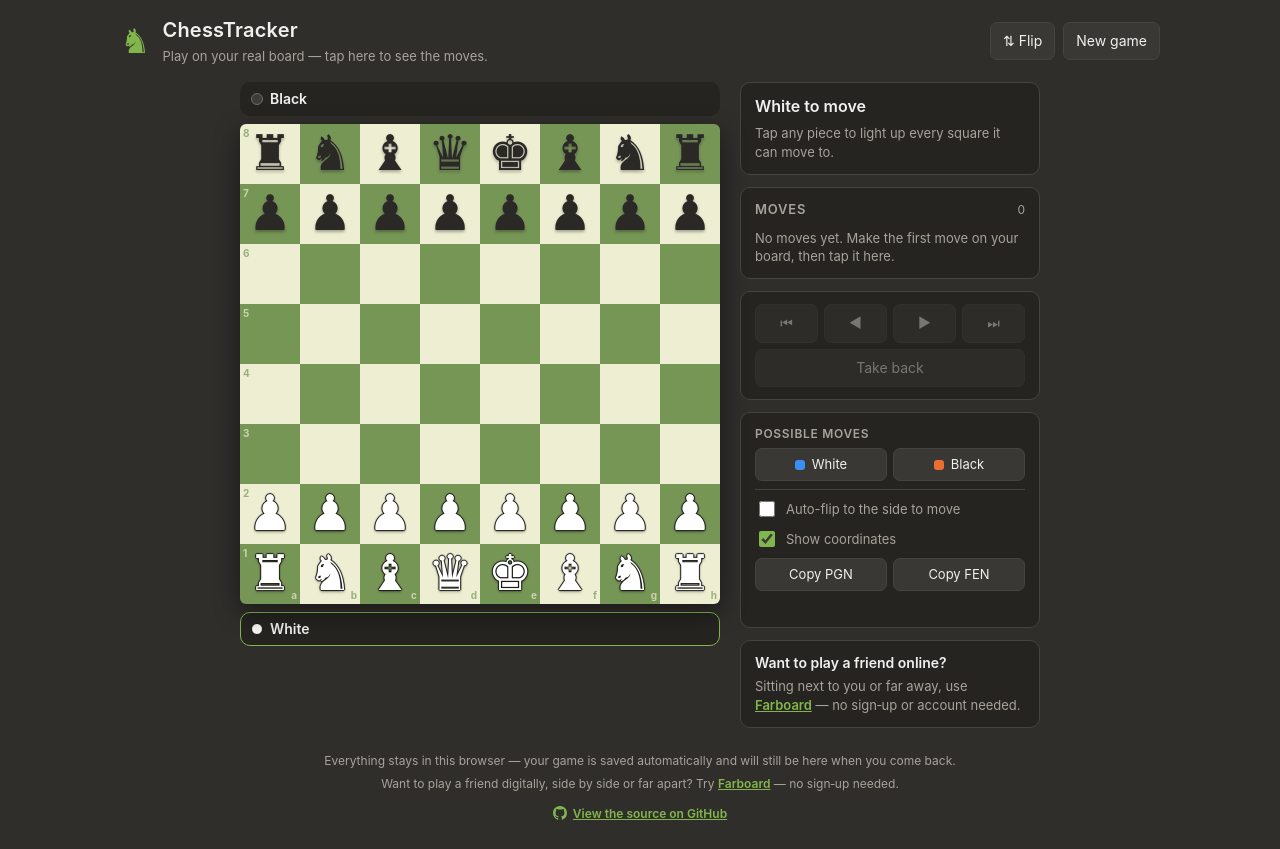
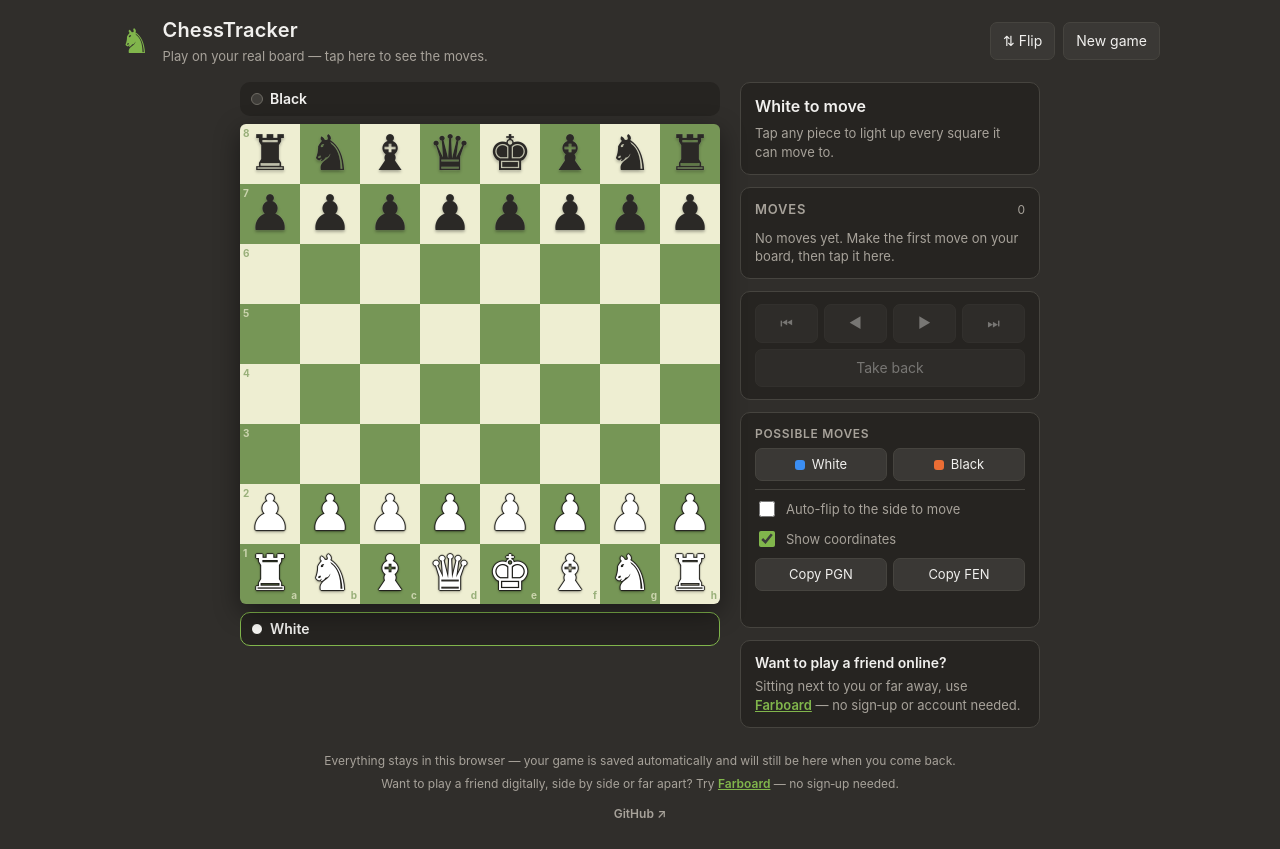
Before and after one commit to EMRahman/ChessTracker, a website: page index.html in a window 1280 px wide. Drawn offline with Linux system fonts and the light colour scheme.

Commit message:
Make footer GitHub link more subtle (#8)
Co-authored-by: Ehsan Rahman <ehsanrahman@Ehsans-Mac-mini.local>

```diff
--- a/css/styles.css
+++ b/css/styles.css
@@ -841,9 +841,15 @@ body.hide-coords .coord {
 }
 
 .app-footer .github-link {
-  display: inline-flex;
-  align-items: center;
-  gap: 6px;
+  color: inherit;
+  text-decoration: none;
+}
+
+.app-footer .github-link:hover,
+.app-footer .github-link:focus-visible {
+  color: var(--accent);
+  text-decoration: underline;
+  text-underline-offset: 3px;
 }
 
 /* ------------------------------------------------------------- responsive */
--- a/index.html
+++ b/index.html
@@ -168,15 +168,8 @@
           href="https://github.com/EMRahman/ChessTracker"
           target="_blank"
           rel="noopener"
+          >GitHub <span aria-hidden="true">↗</span></a
         >
-          <svg viewBox="0 0 16 16" width="14" height="14" aria-hidden="true" focusable="false">
-            <path
-              fill="currentColor"
-              d="M8 0C3.58 0 0 3.58 0 8c0 3.54 2.29 6.53 5.47 7.59.4.07.55-.17.55-.38 0-.19-.01-.82-.01-1.49-2.01.37-2.53-.49-2.69-.94-.09-.23-.48-.94-.82-1.13-.28-.15-.68-.52-.01-.53.63-.01 1.08.58 1.23.82.72 1.21 1.87.87 2.33.66.07-.52.28-.87.51-1.07-1.78-.2-3.64-.89-3.64-3.95 0-.87.31-1.59.82-2.15-.08-.2-.36-1.02.08-2.12 0 0 .67-.21 2.2.82.64-.18 1.32-.27 2-.27.68 0 1.36.09 2 .27 1.53-1.04 2.2-.82 2.2-.82.44 1.1.16 1.92.08 2.12.51.56.82 1.27.82 2.15 0 3.07-1.87 3.75-3.65 3.95.29.25.54.73.54 1.48 0 1.07-.01 1.93-.01 2.2 0 .21.15.46.55.38A8.013 8.013 0 0016 8c0-4.42-3.58-8-8-8z"
-            />
-          </svg>
-          View the source on GitHub
-        </a>
       </p>
     </footer>
 
```
